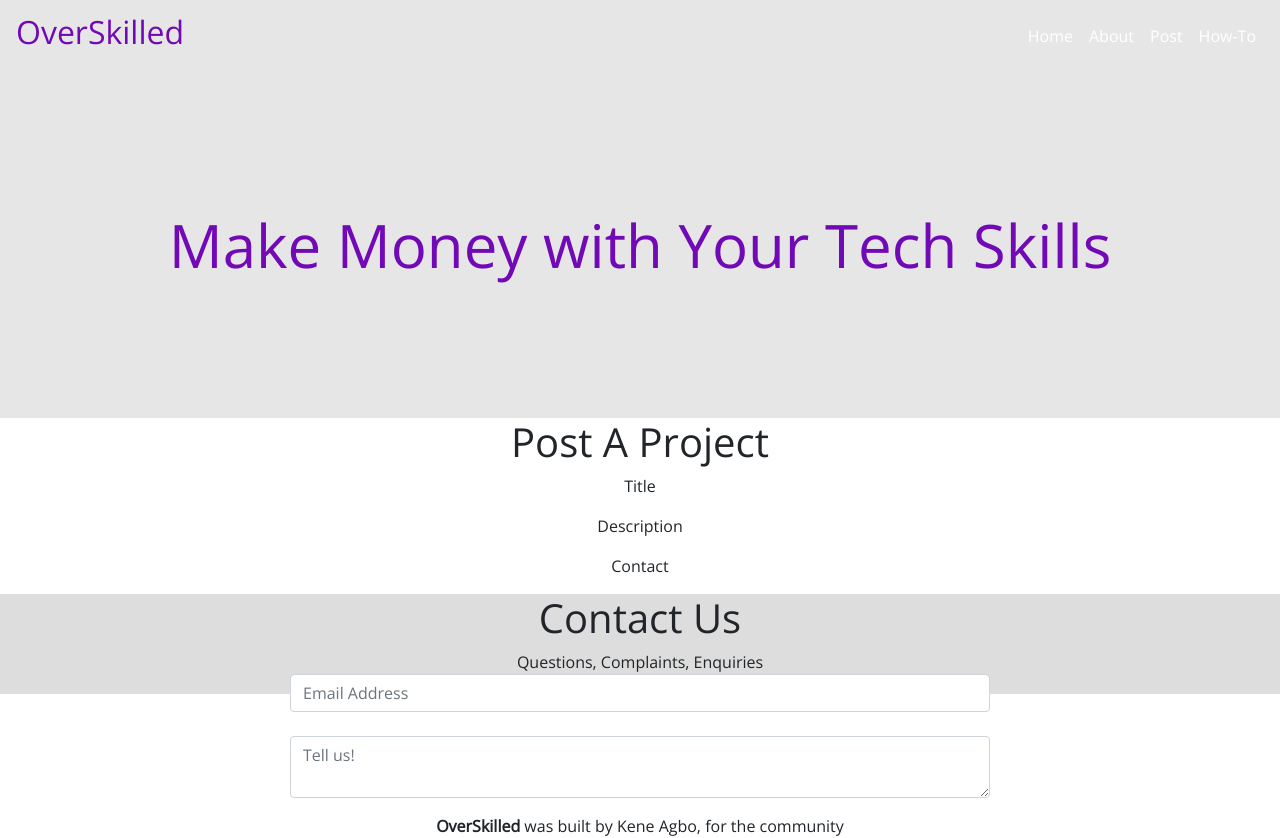
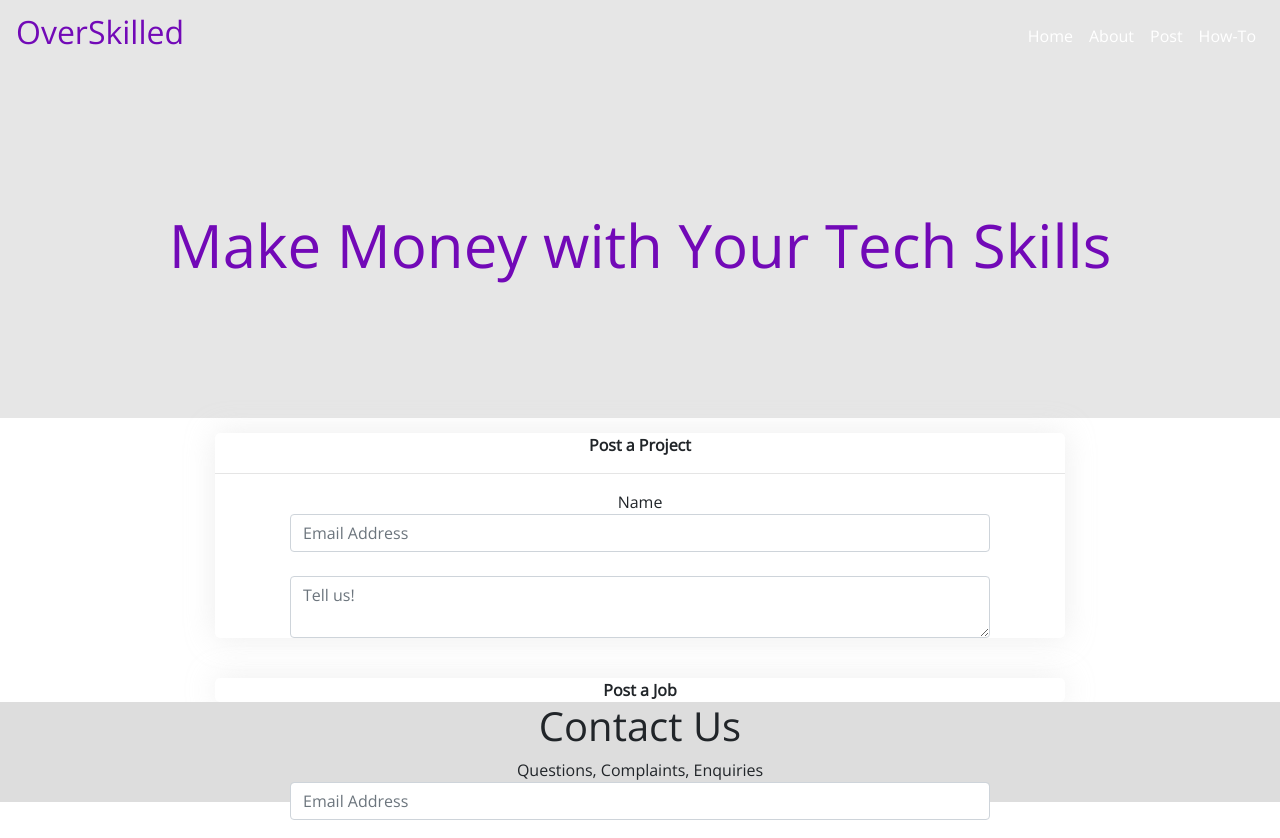
Before and after one commit to Xceptions/overskilled, a Vue app in the folder overskilledfrontend/: page /post in a window 1280 px wide. Shown: the top 838 px of the page. Built offline with nearby package versions, Linux system fonts and the light colour scheme.

Commit message:
added new stuff to post page

```diff
--- a/overskilledfrontend/src/views/Home.vue
+++ b/overskilledfrontend/src/views/Home.vue
@@ -1,7 +1,5 @@
 <template>
   <div class="home">
-    <!-- <img alt="Vue logo" src="../assets/logo.png"> -->
-    <!-- <Header msg="get more from us"/> -->
     <div id="home_nav">
       <b-icon-arrow-up></b-icon-arrow-up>
       <router-link to="/home/competitions">Competitions</router-link> |
--- a/overskilledfrontend/src/views/Post.vue
+++ b/overskilledfrontend/src/views/Post.vue
@@ -1,8 +1,34 @@
 <template>
   <div class="post">
-    <h1>Post A Project</h1>
-    <p> Title  </p>
-    <p> Description  </p>
-    <p> Contact  </p>
+    <div class='post-body'>
+      <b>Post a Project</b>
+      <hr/>
+      <b-form class="b-form">
+        <b-form-group id="input-group-1">
+          Name
+          <b-form-input v-model="text" placeholder="Email Address"></b-form-input>
+          <br>
+          <b-form-textarea placeholder="Tell us!"></b-form-textarea>
+        </b-form-group>
+      </b-form>
+    </div>
+    <br/>
+    <div class='post-body'>
+      <b>Post a Job</b>
+    </div>
   </div>
 </template>
+
+<style scoped>
+.post {
+  padding-top: 15px;
+}
+
+.post-body {
+  box-shadow: 0px 0px 30px rgba(230, 230, 230, 0.7);
+  border-radius: 5px;
+  max-width: 850px;
+  margin-left: auto;
+  margin-right: auto;
+}
+</style>
```
